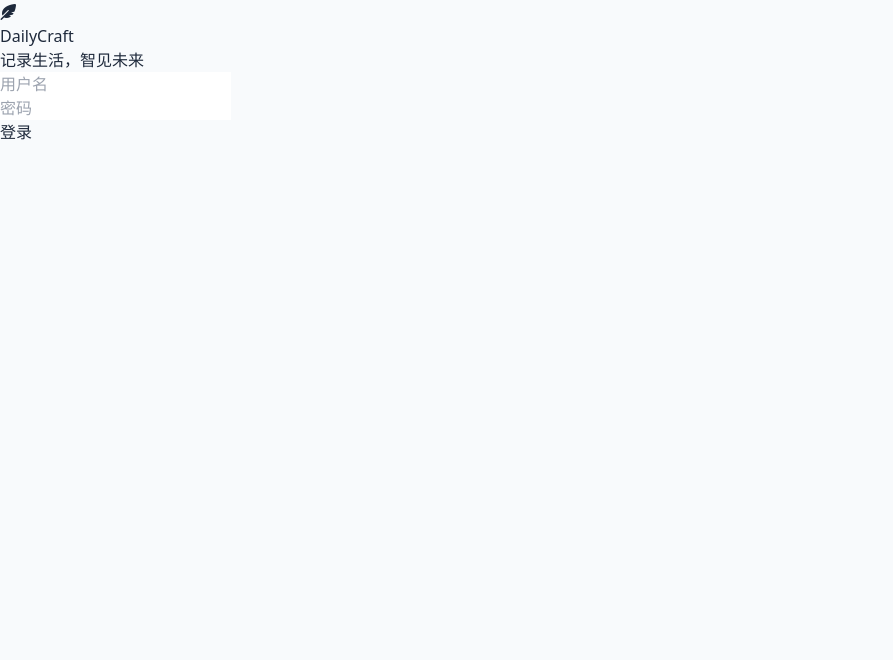
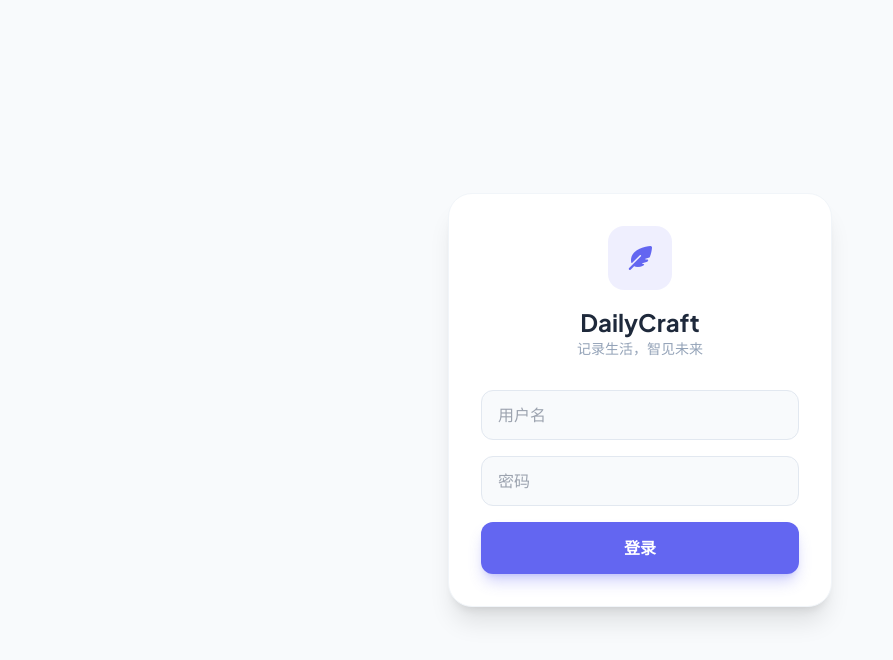
Before and after one commit to ss56s/diaryapp, a Next.js app: page /login in a window 1280 px wide. Shown: the top 660 px of the page, without its empty margins (0-893 px from the left). Built offline with nearby package versions, Linux system fonts and the light colour scheme; no server answers.

Commit message:
fix: Improve type safety and add Tailwind styles
Explicitly type the `users` object in `actions.ts` to prevent potential runtime errors. Add custom Tailwind CSS configurations for glassmorphic design elements, including fonts, colors, shadows, and animations.

```diff
--- a/app/actions.ts
+++ b/app/actions.ts
@@ -1,4 +1,3 @@
-
 'use server';
 
 import { cookies } from 'next/headers';
@@ -10,11 +9,12 @@ export async function loginAction(formData: FormData) {
   const username = formData.get('username') as string;
   const password = formData.get('password') as string;
 
-  let users = {};
+  // Fix: Explicitly type the users object to allow string indexing
+  let users: Record<string, string> = {};
   try {
     users = JSON.parse(process.env.APP_USERS || '{}');
   } catch (e) {
-    return { success: false, message: 'Server configuration error' };
+    return { success: false, message: '服务器配置错误' };
   }
 
   if (users[username] === password) {
--- /dev/null
+++ b/tailwind.config.js
@@ -0,0 +1,42 @@
+/** @type {import('tailwindcss').Config} */
+module.exports = {
+  content: [
+    "./app/**/*.{js,ts,jsx,tsx,mdx}",
+    "./components/**/*.{js,ts,jsx,tsx,mdx}",
+  ],
+  theme: {
+    extend: {
+      fontFamily: {
+        sans: ['Plus Jakarta Sans', 'sans-serif'],
+      },
+      colors: {
+        background: '#F8FAFC',
+        surface: '#FFFFFF',
+        primary: '#6366f1',
+        primaryDark: '#4f46e5',
+        secondary: '#8b5cf6',
+        textMain: '#1e293b',
+        textMuted: '#64748b',
+      },
+      boxShadow: {
+        'soft': '0 10px 40px -10px rgba(99, 102, 241, 0.15)',
+        'glass': '0 8px 32px 0 rgba(31, 38, 135, 0.07)',
+      },
+      animation: {
+        'fade-in': 'fadeIn 0.5s ease-out',
+        'slide-up': 'slideUp 0.4s cubic-bezier(0.16, 1, 0.3, 1)',
+      },
+      keyframes: {
+        fadeIn: {
+          '0%': { opacity: '0' },
+          '100%': { opacity: '1' },
+        },
+        slideUp: {
+          '0%': { transform: 'translateY(20px)', opacity: '0' },
+          '100%': { transform: 'translateY(0)', opacity: '1' },
+        }
+      }
+    },
+  },
+  plugins: [],
+}
```
